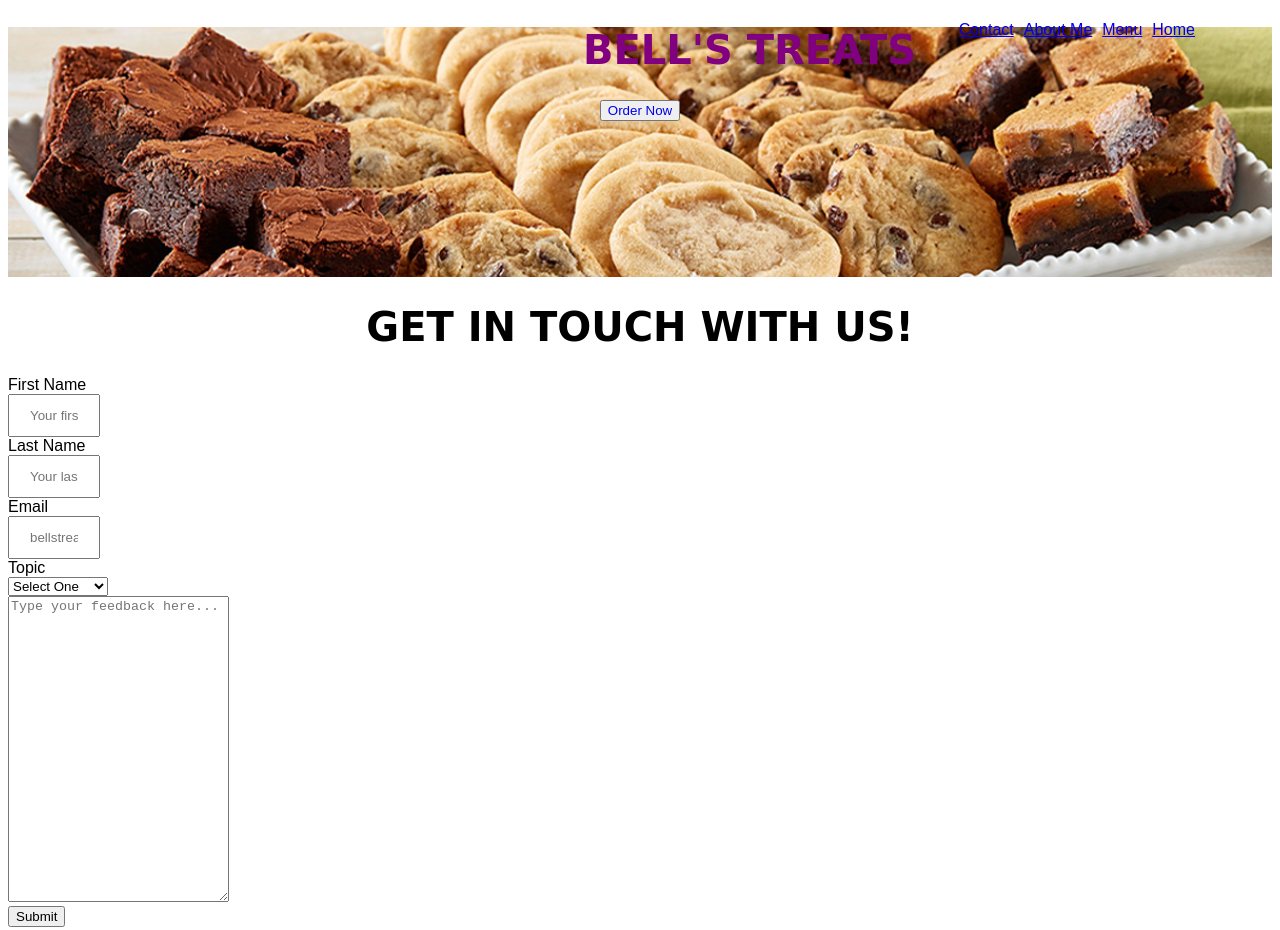
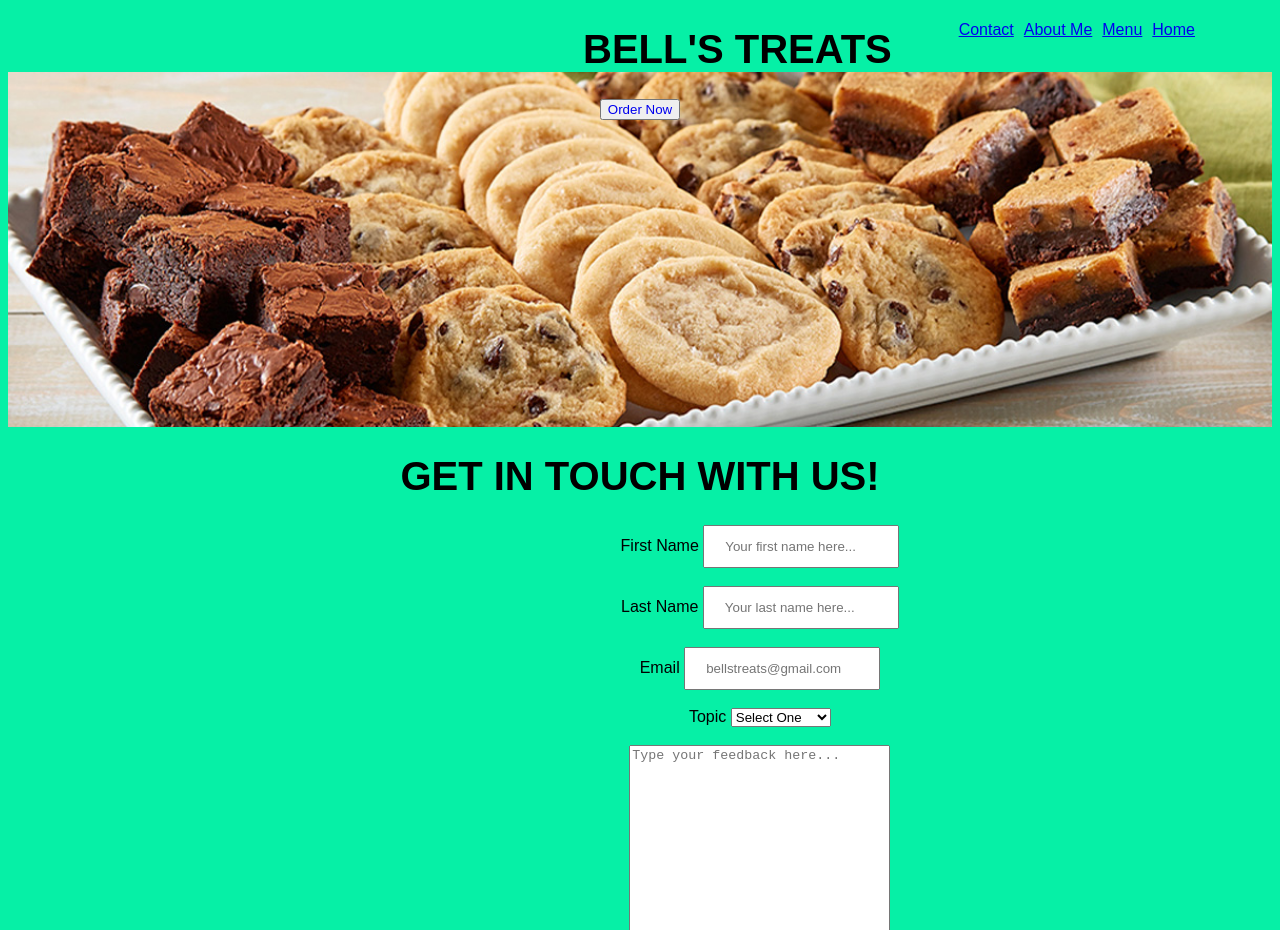
Before and after one commit to dmhebron/Bell-sTreatsV2, a plain HTML site: page Bells-Treats 2/contact.html in a window 1280 px wide. Shown: the top 930 px of the page. Drawn offline with Linux system fonts and the light colour scheme.

Commit message:
added contact page formatting

```diff
--- a/Bells-Treats 2/contact.html
+++ b/Bells-Treats 2/contact.html
@@ -6,7 +6,6 @@
   <title> Bell's Treats</title>
   <link href="style.css" rel="stylesheet" type="text/css" />
 
-  <!--- This section is for the hero image --->
   <!--- This section is for the hero image --->
   <header>
     <div class="hero-image">
@@ -37,20 +36,20 @@
   <body class="page">
 
     <h1>Get in Touch With Us!</h1>
-<main>
+<main id="form">
   <form class="contact">
-    <div class="column">
+    <div class="contactus">
       <label for="fname">First Name</label>
-      <input type="text" id="fname" name="firstname" placeholder="Your first name here">
-
+      <input type="text" id="fname" name="firstname" placeholder="Your first name here...">
+      <br>
       <br>
       <label for="lname">Last Name</label>
-      <input type="text" id="lname" name="lastname" placeholder="Your last name here">
-
+      <input type="text" id="lname" name="lastname" placeholder="Your last name here...">
       <br>
-      <label for="email">Email </label> <input type="text" id="email" email="emailaddress"
-        placeholder="bellstreats@gmail.com">
-
+      <br>
+      <label for="email">Email </label>
+      <input type="text" id="email" email="emailaddress" placeholder="bellstreats@gmail.com">
+      <br>
       <br>
       <label for="Topic"> Topic</label>
       <select id="Topic" name="Topic">
@@ -60,8 +59,9 @@
         <option value="Complaints">Complaints</option>
         <option value="Inquiries">Inquiries</option>
       </select>
-
-      <textarea name="message" rows="20" cols="25" placeholder="Type your feedback here..."></textarea>
+      <br>
+      <br>
+      <textarea name="message" rows="15" cols="30" placeholder="Type your feedback here..."></textarea>
       <br>
       <input type="submit">
   </div>
--- a/Bells-Treats 2/style.css
+++ b/Bells-Treats 2/style.css
@@ -1,17 +1,16 @@
       /* Font and background color applied to the entire website */
-html { background-color: transparent;
+html { background-color: #06F0A6;
+  color: black;
 font-family: fantasy;}
         /* h1 tag Bell's Treats */
 .bell {
-  color: purple;
-  background-color: transparent;
+    background-color: #06F0A6;
   text-align: left;
   text-indent: 575px;
     }
 
         /* Styling of all H3 tags */
 h3{
-color: purple;
   text-align: center;
   text-transform: uppercase;
   font-size: 30px;
@@ -19,24 +18,22 @@ color: purple;
 
         /* styling of all h1 tags */
 h1{
-  color: black;
   font-size: 40px;
   text-align: center;
   text-transform: uppercase;
-  font-family: cursive;
 }
 
               /* Hero image section  */
 .hero-image {background-image:linear-gradient(rgba(0, 0, 0, 0.5), rgba(0, 0, 0, 0.5)), url("pictures/tray.jpg");}
 .hero-text {text-align: center;
          background-image: url("pictures/tray.jpg");
-             height: 250px;
+             height: 400px;
              background-position: center;
              background-repeat: no-repeat;
              background-size: cover;
              position: relative;
 }
-        /* Nav bar styling */
+           /* Nav bar styling */
 
 #nav ul {list-style-type: none;
   /*takes out the bullet points  */
@@ -48,10 +45,10 @@ h1{
    padding: 5px;
    float: right;
 /*adds extra space between each list item */
-  background-color: transparent;}
+  background-color: #06F0A6;}
 
 a:hover {
-  color: black;
+  color: whitesmoke;
   background-color: transparent;
   text-decoration: underline dotted;
 }
@@ -59,15 +56,12 @@ a:hover {
           /* styling of order button */
 .order {
 background-color: transparent;
-  color: purple;
-    text-align: center;
-
-}
+      text-align: center;
+      }
 
           /* About us section on home page */
 .about {
   text-align: center;
-  color: purple;
   text-decoration: none;
 }
 .pictures img{
@@ -119,16 +113,25 @@ text-align: center;
 
 
 /* Contact page styling */
+#form {
+align-items: center;
+margin-left: 600px;
+}
 
+form .contact {
+width: 50%;
+  box-sizing: border-box;
+ }
 input[type=text] {
-  width: 100%;
- padding: 12px 20px;
-/*   margin: 8px 0; */
-  box-sizing: border-box;
+  width: 50%;
+  padding: 12px 20px;
+    }
+
+  .contactus {
+    text-align: center;
+    width: fit-content;
   }
-form {
-  display: inline-block;
-}
+
 /* footer */
 .row2 {
   list-style-type: none;
```
